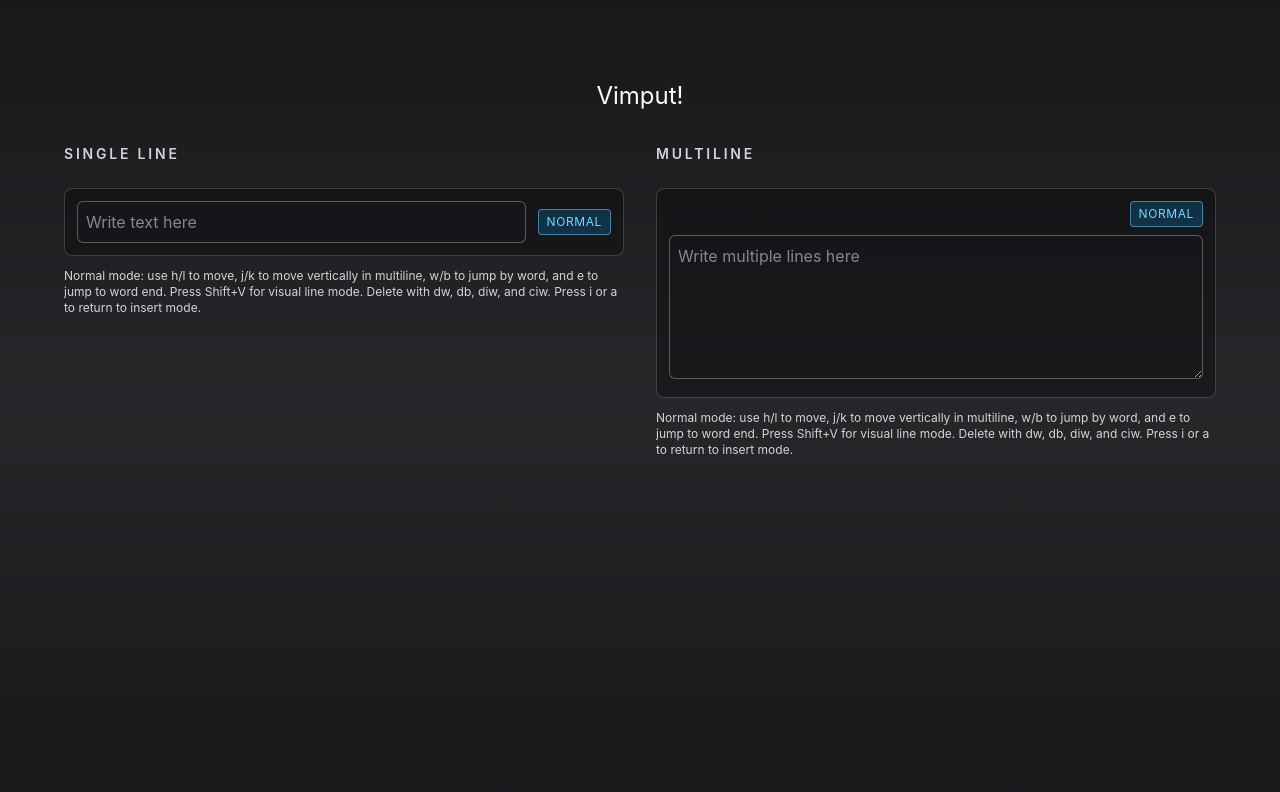
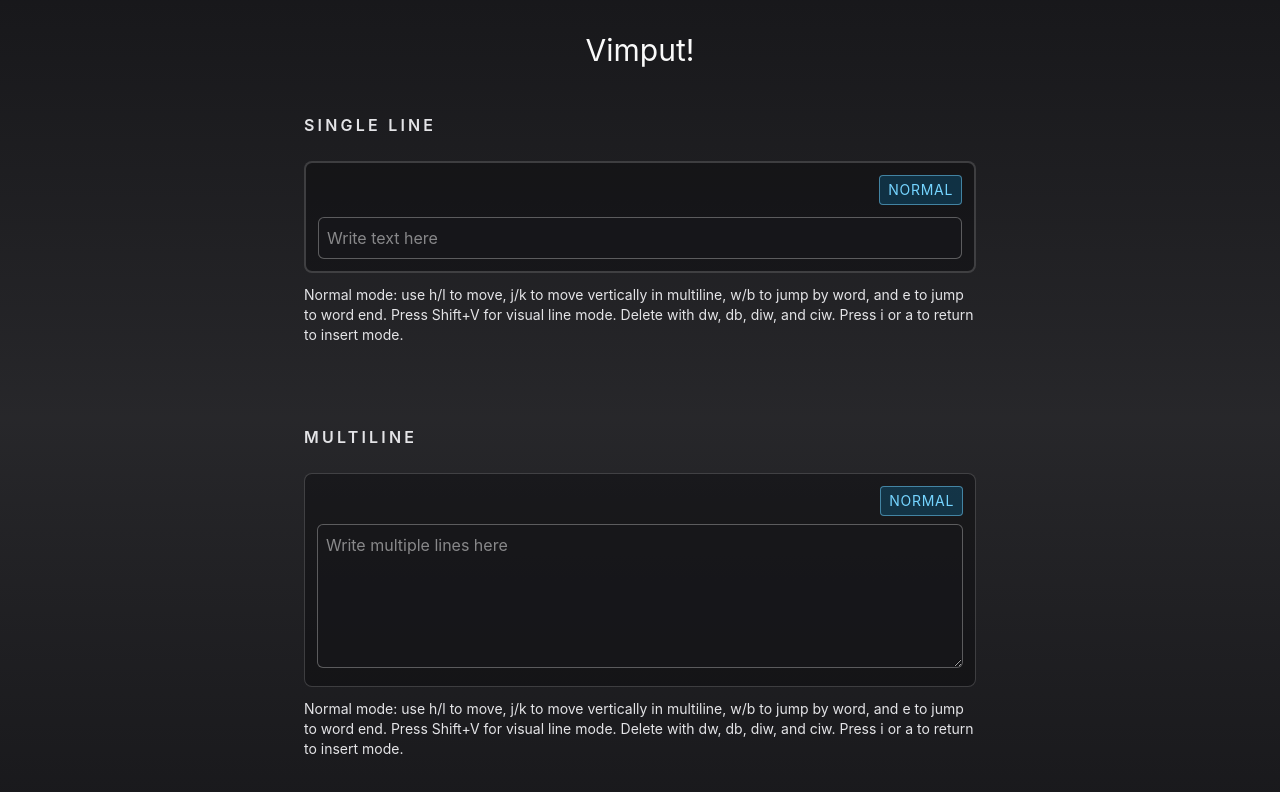
Before and after one commit to PeterKruhoffer/Vimput, a React (Vite) app: page / in a window 1280 px wide. Shown: the top 792 px of the page. Built offline with nearby package versions, Linux system fonts and the light colour scheme.

Commit message:
Update layout

```diff
--- a/src/components/Input.tsx
+++ b/src/components/Input.tsx
@@ -7,7 +7,8 @@ export function Input() {
 
   return (
     <div className="mx-auto mt-6 flex w-full max-w-2xl flex-col gap-3">
-      <div className="flex items-center gap-3 rounded-lg border border-zinc-200/20 bg-zinc-950/40 p-3">
+      <div className="flex flex-col items-end gap-3 rounded-lg border-2 border-zinc-200/20 bg-zinc-950/40 p-3">
+        <ModeBadge mode={mode} />
         <input
           ref={inputRef}
           type="text"
@@ -18,7 +19,6 @@ export function Input() {
           spellCheck={false}
           aria-label="Vim motion input"
         />
-        <ModeBadge mode={mode} />
       </div>
       <ModeHint mode={mode} />
     </div>
--- a/src/components/vim-input/ModeBadge.tsx
+++ b/src/components/vim-input/ModeBadge.tsx
@@ -15,7 +15,7 @@ export function ModeBadge({ mode }: ModeBadgeProps) {
 
   return (
     <span
-      className={`rounded px-2 py-1 text-xs uppercase tracking-wider border ${STYLES_BY_MODE[mode]}`}
+      className={`rounded px-2 py-1 text-sm uppercase tracking-wider border ${STYLES_BY_MODE[mode]}`}
       aria-live="polite"
     >
       {label}
--- a/src/components/vim-input/ModeHint.tsx
+++ b/src/components/vim-input/ModeHint.tsx
@@ -7,13 +7,13 @@ type ModeHintProps = {
 export function ModeHint({ mode }: ModeHintProps) {
   if (mode === "insert") {
     return (
-      <p className="text-xs text-zinc-300">Press Esc to enter normal mode.</p>
+      <p className="text-sm text-zinc-200">Press Esc to enter normal mode.</p>
     );
   }
 
   if (mode === "visual-line") {
     return (
-      <p className="text-xs text-zinc-300">
+      <p className="text-sm text-zinc-200">
         Visual line mode: Shift+J/Shift+K move selected lines down/up. Use h, j,
         k, and l to adjust the selection by one character. Press Esc to return
         to normal mode.
@@ -22,7 +22,7 @@ export function ModeHint({ mode }: ModeHintProps) {
   }
 
   return (
-    <p className="text-xs text-zinc-300">
+    <p className="text-sm text-zinc-200">
       Normal mode: use h/l to move, j/k to move vertically in multiline, w/b to
       jump by word, and e to jump to word end. Press Shift+V for visual line
       mode. Delete with dw, db, diw, and ciw. Press i or a to return to insert
--- a/src/routes/index.tsx
+++ b/src/routes/index.tsx
@@ -6,26 +6,25 @@ export const Route = createFileRoute("/")({ component: App });
 
 function App() {
   return (
-    <main className="min-h-screen bg-linear-to-b from-zinc-900 via-zinc-800 to-zinc-900">
-      <section className="relative overflow-hidden px-6 py-20 text-center">
-        <h1 className="text-2xl text-zinc-50">Vimput!</h1>
-
-        <div className="mx-auto mt-8 grid w-full max-w-6xl gap-8 text-left lg:grid-cols-2">
+    <main className="min-h-screen w-full bg-linear-to-b from-zinc-900 via-zinc-800 to-zinc-900 px-6 py-8 md:px-10">
+      <h1 className="text-center text-3xl text-zinc-50">Vimput!</h1>
+      <div className="mx-auto grid min-h-[calc(100vh-4rem)] w-full max-w-7xl content-center gap-8">
+        <section className="grid w-full gap-y-20 place-items-center">
           <div>
-            <h2 className="text-sm font-semibold uppercase tracking-[0.2em] text-zinc-300">
+            <h2 className="font-semibold uppercase tracking-[0.2em] text-zinc-200">
               Single Line
             </h2>
             <Input />
           </div>
 
           <div>
-            <h2 className="text-sm font-semibold uppercase tracking-[0.2em] text-zinc-300">
+            <h2 className="font-semibold uppercase tracking-[0.2em] text-zinc-200">
               Multiline
             </h2>
             <MultilineInput />
           </div>
-        </div>
-      </section>
+        </section>
+      </div>
     </main>
   );
 }
```
